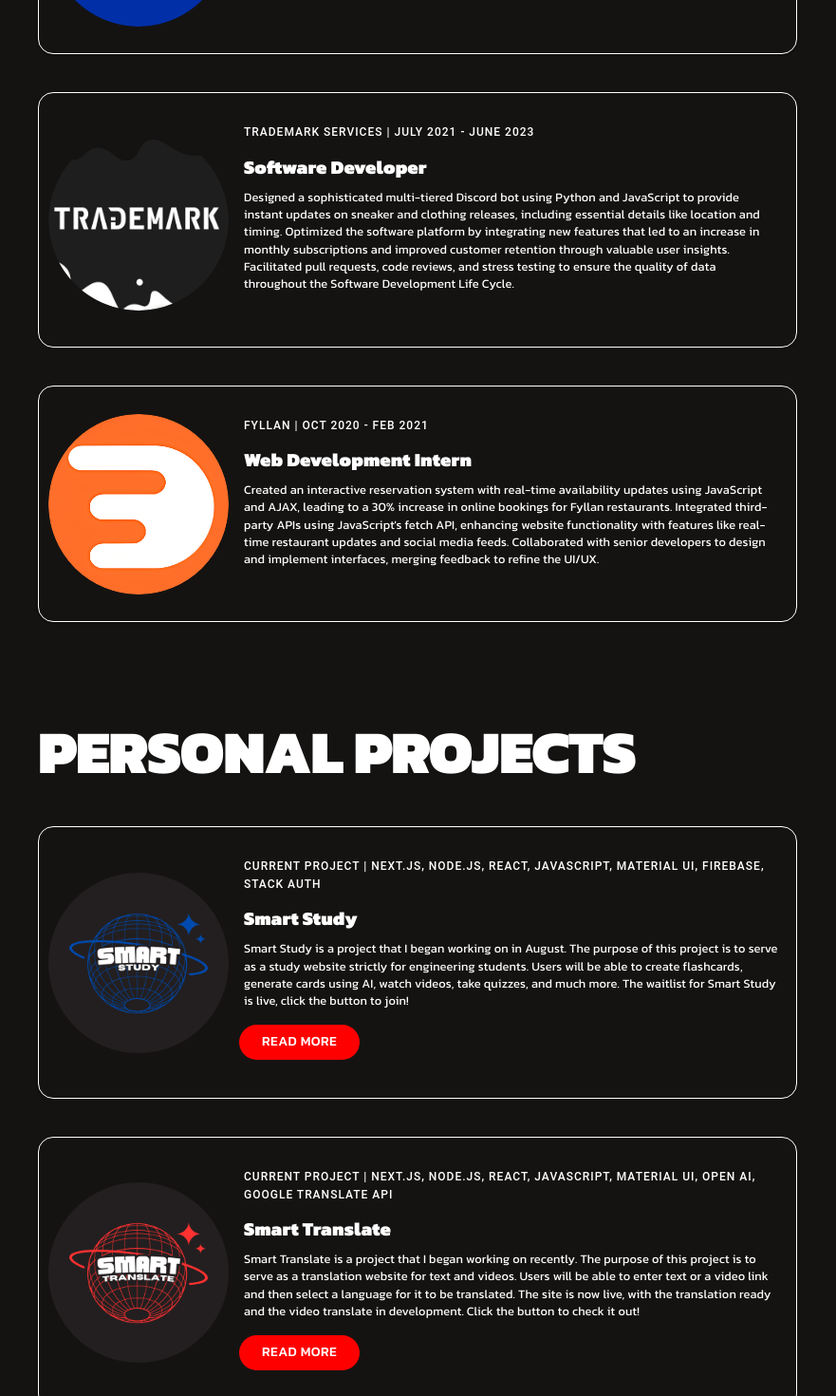
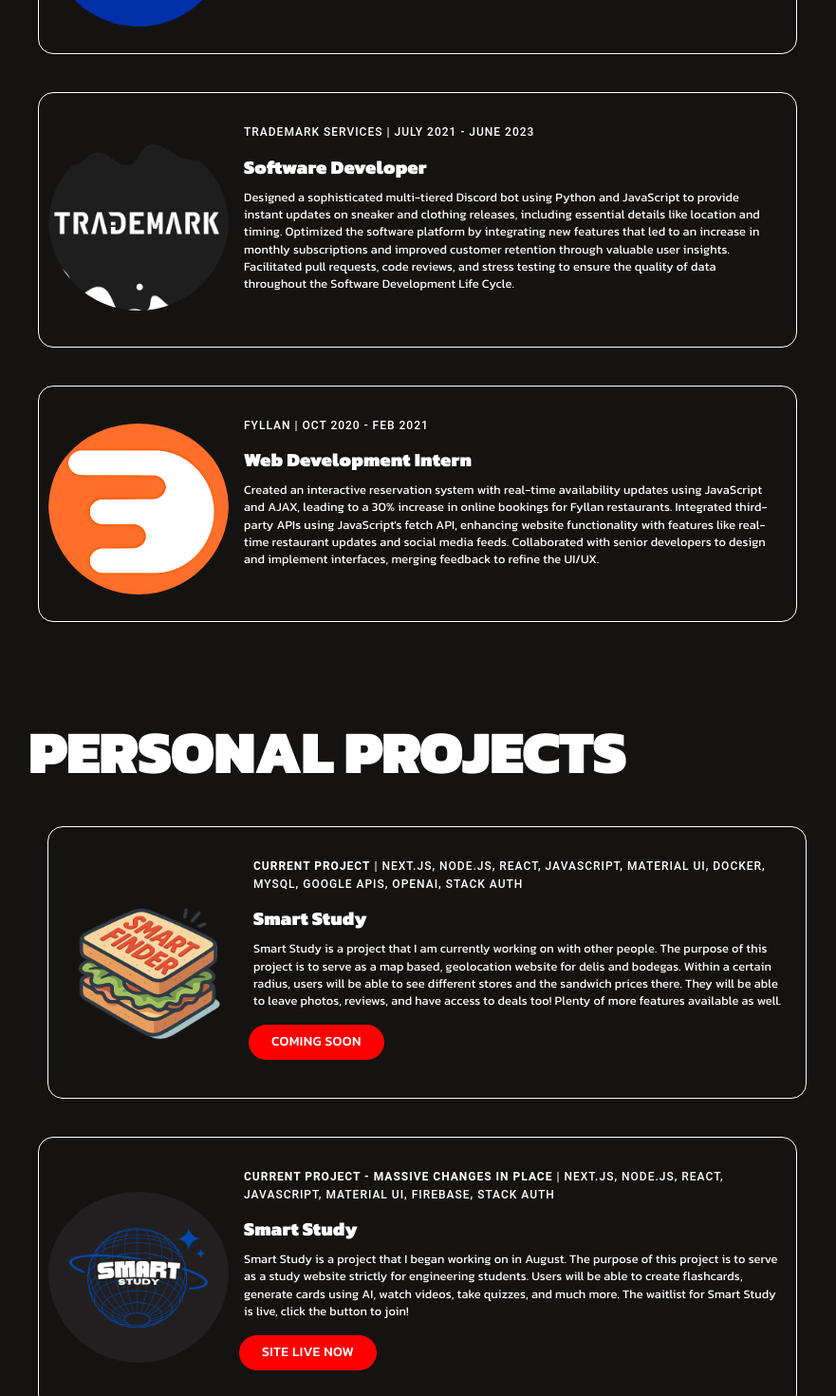
Before and after one commit to hamim23z/Main_OfficialPortfolio_v2, a Next.js app: page / in a window 1280 px wide. Shown: the part 2120-3590 px from the top of the page at 95% size, without its empty margins (200-1081 px from the left). Built offline with nearby package versions, Linux system fonts and the light colour scheme.

Commit message:
Massive changes completed - Updated as of 4/20/25

```diff
--- a/app/page.js
+++ b/app/page.js
@@ -7,7 +7,6 @@ import { styled } from "@mui/material/styles";
 import BottomNavigation from "@mui/material/BottomNavigation";
 import BottomNavigationAction from "@mui/material/BottomNavigationAction";
 import Tooltip from "@mui/material/Tooltip";
-import { useState } from "react";
 import { CardHighlight } from "../components/CardHighlight";  // Import the CardHighlight component
 import { CardBlog } from "../components/CardBlog"; // Import the CardBlog component
 import { CardExperience } from "../components/CardExperience"; // Import the CardExperience component
@@ -123,14 +122,14 @@ export default function HomePage() {
                   display: "flex",
                   justifyContent: "center",
                   alignItems: "center",
-                  height: { xs: "auto", md: "500px" }, // Adjust for responsiveness
+                  height: { xs: "auto", md: "500px" },
                   maxWidth: "370px",
                   width: "100%",
                   flexDirection: "column",
                   borderRadius: "10px",
                   border: "2px solid #fff",
                   padding: 2,
-                  marginLeft: { xs: "auto", md: "0" },
+                  marginLeft: { xs: "10px", md: "0" },
                   marginRight: { xs: "auto", lg: "auto" },
                 }}
               >
--- a/components/CardBlog.js
+++ b/components/CardBlog.js
@@ -12,6 +12,128 @@ import Link from "next/link";
 export function CardBlog() {
   return (
     <>
+      <Card
+        sx={(theme) => ({
+          margin: "auto",
+          marginTop: theme.spacing(5),
+          marginBottom: theme.spacing(5),
+          borderRadius: theme.spacing(2),
+          transition: "0.3s",
+          position: "relative",
+          maxWidth: "90%",
+          width: "100%",
+          overflow: "initial",
+          background: "#151312",
+          color: "#ffffff",
+          border: "1px solid #ffffff",
+          display: "flex",
+          flexDirection: "column",
+          alignItems: "center",
+          paddingBottom: theme.spacing(2),
+          transition: "transform 0.4s",
+          "&:hover": {
+            transform: "scale(1.05)",
+            border: "1px solid #024AAF",
+            [theme.breakpoints.up("md")]: {
+              transform: "scale(1.1)",
+            },
+          },
+          [theme.breakpoints.up("md")]: {
+            flexDirection: "row",
+            paddingTop: theme.spacing(2),
+            maxWidth: 800,
+          },
+          marginLeft: "20px"
+        })}
+      >
+        <CardMedia
+          component="div"
+          sx={(theme) => ({
+            width: 190,
+            height: 190,
+            borderRadius: "50%",
+            backgroundColor: "#151312",
+            position: "relative",
+            display: "flex",
+            justifyContent: "center",
+            alignItems: "center",
+            flexShrink: 0,
+            [theme.breakpoints.up("md")]: {
+              marginLeft: "10px",
+              marginRight: "auto",
+            },
+          })}
+        >
+          <Image
+            src="/smart_finder_logo.png"
+            alt="Smart Finder"
+            layout="fill"
+            objectFit="cover"
+            style={{ borderRadius: "100%", paddingTop: "10px" }}
+          />
+        </CardMedia>
+        <CardContent sx={{ fontFamily: "Kanit" }}>
+          <Typography
+            variant="subtitle2"
+            color="#fff"
+            sx={{
+              textTransform: "uppercase",
+              letterSpacing: "1px",
+              fontSize: 12,
+              marginBottom: "0.875em",
+            }}
+          >
+            <span style = {{fontWeight: "bold"}}>CURRENT PROJECT</span> | Next.js, Node.js, React, Javascript, Material UI,
+            Docker, MySQL, Google APIs, OpenAI, Stack Auth
+          </Typography>
+
+          <Typography
+            variant="h6"
+            sx={{
+              fontWeight: "900",
+              marginBottom: "0.35em",
+              fontFamily: "Kanit",
+            }}
+          >
+            Smart Study
+          </Typography>
+
+          <Typography
+            variant="body2"
+            sx={{
+              marginBottom: 2,
+              fontSize: "0.8rem",
+              letterSpacing: "0.00938em",
+              fontFamily: "Kanit",
+            }}
+          >
+            Smart Study is a project that I am currently working on with other people. The
+            purpose of this project is to serve as a map based, geolocation website for delis and
+            bodegas. Within a certain radius, users will be able to see different stores and the sandwich
+            prices there. They will be able to leave photos, reviews, and have access to deals too! Plenty of
+            more features available as well.
+          </Typography>
+
+          <Link href="/" target="_blank">
+            <Button
+              sx={{
+                backgroundColor: "red",
+                borderRadius: 100,
+                paddingLeft: 3,
+                paddingRight: 3,
+                color: "#ffffff",
+                fontFamily: "Kanit",
+                marginLeft: "-5px",
+              }}
+            >
+              COMING SOON
+            </Button>
+          </Link>
+        </CardContent>
+      </Card>
+
+
+
       <Card
         sx={(theme) => ({
           margin: "auto",
@@ -68,7 +190,7 @@ export function CardBlog() {
             alt="Smart Study"
             layout="fill"
             objectFit="cover"
-            style={{ borderRadius: "100%" }}
+            style={{ borderRadius: "100%", paddingTop: "10px" }}
           />
         </CardMedia>
         <CardContent sx={{ fontFamily: "Kanit" }}>
@@ -82,7 +204,7 @@ export function CardBlog() {
               marginBottom: "0.875em",
             }}
           >
-            Current Project | Next.js, Node.js, React, Javascript, Material UI,
+            <span style = {{fontWeight: "bold"}}>CURRENT PROJECT - MASSIVE CHANGES IN PLACE</span> | Next.js, Node.js, React, Javascript, Material UI,
             Firebase, Stack Auth
           </Typography>
 
@@ -125,7 +247,7 @@ export function CardBlog() {
                 marginLeft: "-5px",
               }}
             >
-              Read more
+              SITE LIVE NOW
             </Button>
           </Link>
         </CardContent>
@@ -188,7 +310,7 @@ export function CardBlog() {
             alt="Smart Translate"
             layout="fill"
             objectFit="cover"
-            style={{ borderRadius: "100%" }}
+            style={{ borderRadius: "100%", paddingTop: "10px" }}
           />
         </CardMedia>
         <CardContent sx={{ fontFamily: "Kanit" }}>
@@ -202,7 +324,7 @@ export function CardBlog() {
               marginBottom: "0.875em",
             }}
           >
-            Current Project | Next.js, Node.js, React, Javascript, Material UI,
+            <span style = {{fontWeight: "bold"}}>PROJECT ON HOLD FOR NOW</span> | Next.js, Node.js, React, Javascript, Material UI,
             Open AI, Google Translate API
           </Typography>
 
@@ -246,7 +368,7 @@ export function CardBlog() {
                 marginLeft: "-5px",
               }}
             >
-              Read more
+              SITE LIVE NOW
             </Button>
           </Link>
         </CardContent>
@@ -309,7 +431,7 @@ export function CardBlog() {
             alt="Smart Translate"
             layout="fill"
             objectFit="cover"
-            style={{ borderRadius: "100%" }}
+            style={{ borderRadius: "100%", paddingTop: "10px" }}
           />
         </CardMedia>
         <CardContent sx={{ fontFamily: "Kanit" }}>
@@ -367,7 +489,7 @@ export function CardBlog() {
                 marginLeft: "-5px",
               }}
             >
-              Read more
+              SITE LIVE NOW
             </Button>
           </Link>
         </CardContent>
@@ -430,7 +552,7 @@ export function CardBlog() {
             alt="Smart Translate"
             layout="fill"
             objectFit="cover"
-            style={{ borderRadius: "100%" }}
+            style={{ borderRadius: "100%", paddingTop: "10px" }}
           />
         </CardMedia>
         <CardContent sx={{ fontFamily: "Kanit" }}>
@@ -490,7 +612,7 @@ export function CardBlog() {
                 marginLeft: "-5px",
               }}
             >
-              Read more
+              GITHUB REPO
             </Button>
           </Link>
         </CardContent>
--- a/components/CardExperience.js
+++ b/components/CardExperience.js
@@ -41,6 +41,7 @@ export function CardExperience() {
             paddingTop: theme.spacing(2),
             maxWidth: 800,
           },
+          mx: "auto"
         })}
       >
         <CardMedia
@@ -66,7 +67,7 @@ export function CardExperience() {
             alt="DORIS Logo"
             layout="fill"
             objectFit="cover"
-            style={{ borderRadius: "100%" }}
+            style={{ borderRadius: "100%", paddingTop: "10px" }}
           />
         </CardMedia>
         <CardContent sx={{ fontFamily: "Kanit", flex: 1 }}>
@@ -171,7 +172,7 @@ export function CardExperience() {
             alt="DDC Logo"
             layout="fill"
             objectFit="cover"
-            style={{ borderRadius: "100%" }}
+            style={{ borderRadius: "100%", paddingTop: "10px" }}
           />
         </CardMedia>
         <CardContent sx={{ fontFamily: "Kanit" }}>
@@ -277,7 +278,7 @@ export function CardExperience() {
             alt="Trademark Logo"
             layout="fill"
             objectFit="cover"
-            style={{ borderRadius: "100%" }}
+            style={{ borderRadius: "100%", paddingTop: "10px" }}
           />
         </CardMedia>
         <CardContent sx={{ fontFamily: "Kanit" }}>
@@ -383,7 +384,7 @@ export function CardExperience() {
             alt="Fyllan Logo"
             layout="fill"
             objectFit="cover"
-            style={{ borderRadius: "100%" }}
+            style={{ borderRadius: "100%", paddingTop: "10px" }}
           />
         </CardMedia>
         <CardContent sx={{ fontFamily: "Kanit" }}>
--- a/components/CardHighlight.js
+++ b/components/CardHighlight.js
@@ -5,11 +5,11 @@ import Box from "@mui/material/Box";
 import CardMedia from "@mui/material/CardMedia";
 import Grid from "@mui/material/Grid";
 import { styled } from "@mui/material/styles";
-import Color from "color"; // v3.2.1
+import Color from "color";
 import Image from "next/image";
 
 import smart_study_logo from "../public/smart_study_logo.png"
-import smart_translate_logo from "../public/smart_translate_logo.png"
+import smart_finder_logo from "../public/smart_finder_logo.png"
 
 // Styled components
 const defaultColor = "#747f84";
@@ -111,14 +111,14 @@ const StyledDivDate = styled("div")(() => ({
 // Custom Card component
 const CustomCard = ({ color, cover, logo, title, brand, date }) => {
     return (
-      <StyledRoot color={color}>
+      <StyledRoot color={color} sx = {{marginLeft: "10px"}}>
         <CardMediaCover>
           <Image
             src={cover}
             alt="cover"
             layout="fill"
             objectFit="cover"
-            style={{ borderRadius: '1rem' }} // Optional styling
+            style={{ borderRadius: '1rem' }}
           />
         </CardMediaCover>
         <StyledContent color={color}>
@@ -131,7 +131,7 @@ const CustomCard = ({ color, cover, logo, title, brand, date }) => {
                     alt="logo"
                     width={100}
                     height={100}
-                    style={{ borderRadius: "1rem" }} // Optional styling
+                    style={{ borderRadius: "1rem" }}
                   />
                 </AvatarLogo>
               </Box>
@@ -177,11 +177,11 @@ export function CardHighlight() {
           color="#111"
           brand={"Personal Project"}
           date={"Currently Working On"}
-          cover={smart_translate_logo}
-          logo={smart_translate_logo}
+          cover={smart_finder_logo}
+          logo={smart_finder_logo}
           title={
             <>
-              Smart Translate
+              Smart Finder
             </>
           }
         />
```
Also changed, not shown: public/smart_finder_logo.png (added).
